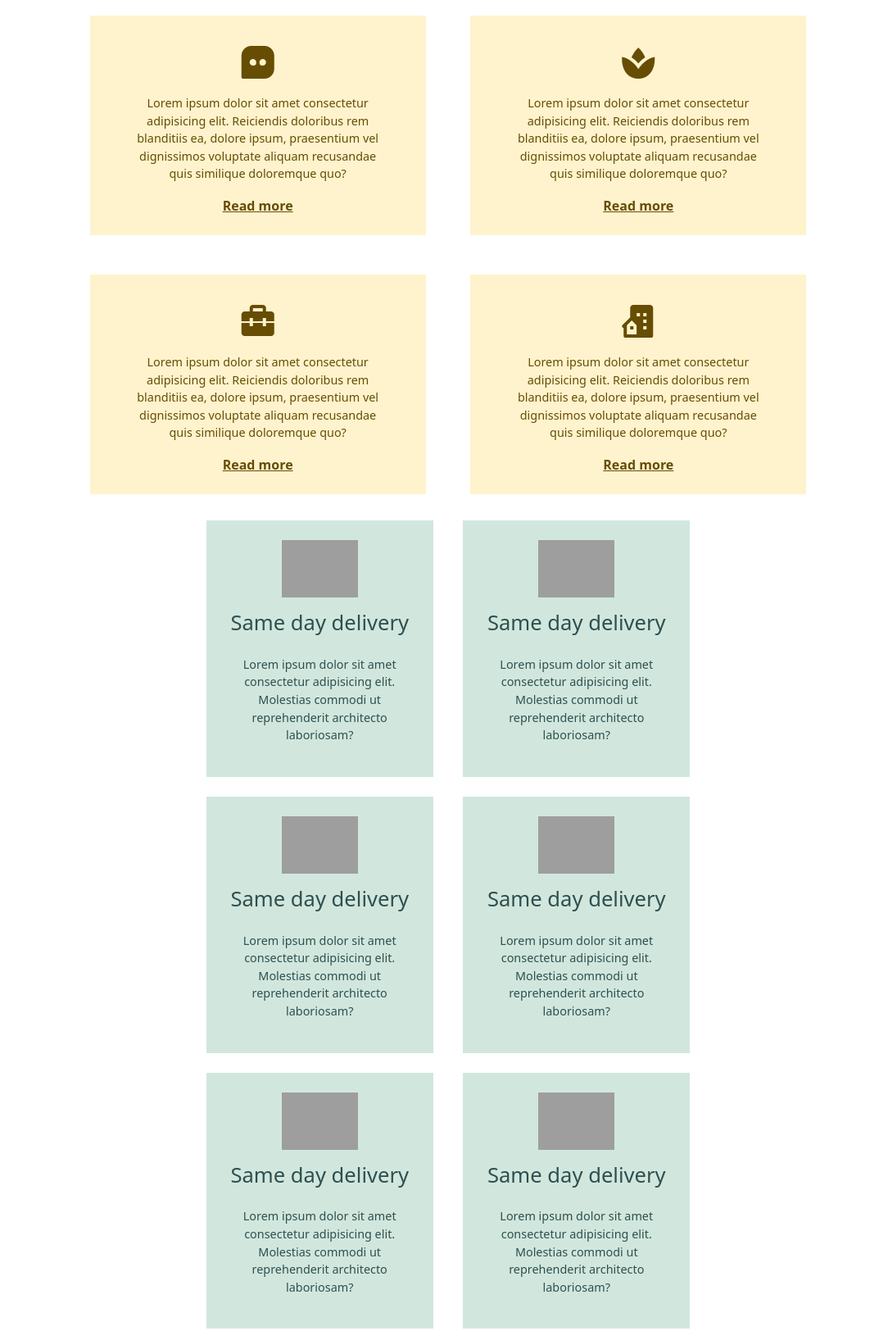
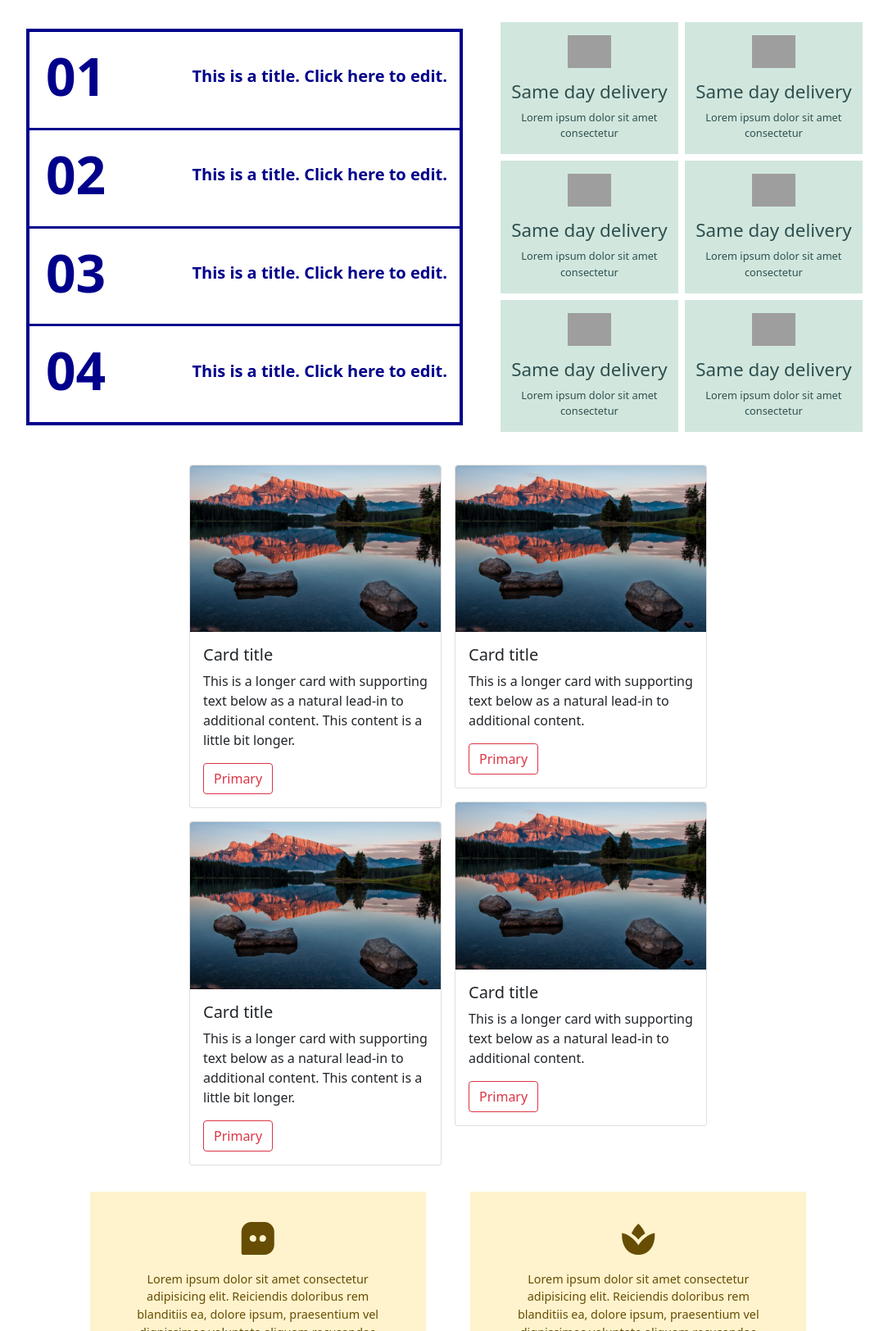
Before and after one commit to ismartNishant/demo_ui_3, a plain HTML site: page index3.html in a window 1280 px wide. Shown: the part 4254-5878 px from the top of the page at 82% size, without its empty margins (93-1177 px from the left). Drawn offline with nearby package versions, Linux system fonts and the light colour scheme; grey boxes are pictures that could not be loaded.

Commit message:
cards updated

```diff
--- a/css/style3.css
+++ b/css/style3.css
@@ -8,7 +8,7 @@
   font-size: 0.9rem;
 }
 .pics img{
-  height: 70px;
+  height: 40px;
 }
 .testimonial{
 background: #ffff70;
--- a/index3.html
+++ b/index3.html
@@ -448,6 +448,154 @@
       </div>
     </div>
 
+    <div class=" col-lg-10 m-auto py-3 overflow-hidden d-flex justify-content-center flex-wrap align-items-center">
+      <div class="listing col-lg-6 m-auto my-3 overflow-hidden" style="border: 4px solid darkblue; text-align: center;">
+        <div class="row  py-3 justify-content-between align-items-center" style="border-bottom: 3px solid darkblue;">
+          <div class="col-3">
+            <h1 class="fw-bolder" style="font-size: 4rem;
+                color: darkblue;">01</h1>
+          </div>
+          <div class="col-8">
+            <h5 class="fw-bold" style="color: darkblue;">This is a title. Click here to edit.</h5>
+          </div>
+        </div>
+        <div class="row  py-3 justify-content-between align-items-center" style="border-bottom: 3px solid darkblue;">
+          <div class="col-3">
+            <h1 class="fw-bolder" style="font-size: 4rem;
+                color: darkblue;">02</h1>
+          </div>
+          <div class="col-8">
+            <h5 class="fw-bold" style="color: darkblue;">This is a title. Click here to edit.</h5>
+          </div>
+        </div>
+        <div class="row  py-3 justify-content-between align-items-center" style="border-bottom: 3px solid darkblue;">
+          <div class="col-3">
+            <h1 class="fw-bolder" style="font-size: 4rem;
+                color: darkblue;">03</h1>
+          </div>
+          <div class="col-8">
+            <h5 class="fw-bold" style="color: darkblue;">This is a title. Click here to edit.</h5>
+          </div>
+        </div>
+        <div class="row  py-3 justify-content-between align-items-center ">
+          <div class="col-3">
+            <h1 class="fw-bolder" style="font-size: 4rem;
+                color: darkblue;">04</h1>
+          </div>
+          <div class="col-8">
+            <h5 class="fw-bold" style="color: darkblue;">This is a title. Click here to edit.</h5>
+          </div>
+        </div>
+      </div>
+      <div>
+        <div class="row flex-wrap justify-content-center gap-2 align-items-center mb-2 ">
+          <div class="col-sm-5 col-xs-9 card_style list-group-item-success px-2 py-3" style="text-align: center;">
+            <div class="coll-11 pics mb-3">
+              <img src="https://www.svgrepo.com/show/27132/man.svg">
+            </div>
+            <h3 class="mb-2 fw-normal" style="font-size: 1.4rem;
+              color: darkslategrey;">Same day delivery</h3>
+            <p  class="p-0 m-0" style="font-size: 0.8rem;
+              color: darkslategray;">Lorem ipsum dolor sit amet consectetur</p>
+          </div>
+          <div class="col-sm-5 col-xs-9 card_style list-group-item-success px-2 py-3" style="text-align: center;">
+            <div class="coll-11 pics mb-3">
+              <img src="https://www.svgrepo.com/show/22694/delivery-truck.svg">
+            </div>
+            <h3 class="mb-2 fw-normal" style="font-size: 1.4rem;
+              color: darkslategrey;">Same day delivery</h3>
+            <p  class="p-0 m-0" style="font-size: 0.8rem;
+              color: darkslategray;">Lorem ipsum dolor sit amet consectetur </p>
+          </div>
+        </div>
+        <div class="row flex-wrap justify-content-center gap-2 align-items-center mb-2 ">
+          <div class="col-sm-5 col-xs-9 card_style list-group-item-success px-2 py-3" style="text-align: center;">
+            <div class="coll-11 pics mb-3">
+              <img src="https://www.svgrepo.com/show/1811/woman-with-headphones-and-microphone.svg">
+            </div>
+            <h3 class="mb-2 fw-normal" style="font-size: 1.4rem;
+              color: darkslategrey;">Same day delivery</h3>
+            <p  class="p-0 m-0" style="font-size: 0.8rem;
+              color: darkslategray;">Lorem ipsum dolor sit amet consectetur </p>
+          </div>
+          <div class="col-sm-5 col-xs-9 card_style list-group-item-success px-2 py-3" style="text-align: center;">
+            <div class="coll-11 pics mb-3">
+              <img src="https://www.svgrepo.com/show/314029/gifts-solid.svg">
+            </div>
+            <h3 class="mb-2 fw-normal" style="font-size: 1.4rem;
+              color: darkslategrey;">Same day delivery</h3>
+            <p class="p-0 m-0" style="font-size: 0.8rem;
+              color: darkslategray;">Lorem ipsum dolor sit amet consectetur </p>
+          </div>
+        </div>
+        <div class="row flex-wrap justify-content-center gap-2 align-items-center  ">
+          <div class="col-sm-5 col-xs-9  card_style list-group-item-success px-2 py-3 " style="text-align: center;">
+            <div class="coll-11 pics mb-3">
+              <img src="https://www.svgrepo.com/show/33890/shopping-bag.svg">
+            </div>
+            <h3 class="mb-2 fw-normal" style="font-size: 1.4rem;
+              color: darkslategrey;">Same day delivery</h3>
+            <p  class="p-0 m-0" style="font-size: 0.8rem;
+              color: darkslategray;">Lorem ipsum dolor sit amet consectetur </p>
+          </div>
+          <div class="col-sm-5 col-xs-9 card_style list-group-item-success px-2 py-3" style="text-align: center;">
+            <div class="coll-11 pics mb-3">
+              <img src="https://www.svgrepo.com/show/85711/desktop-computer-screen-with-magnifying-glass-and-list.svg">
+            </div>
+            <h3 class="mb-2 fw-normal" style="font-size: 1.4rem;
+              color: darkslategrey;">Same day delivery</h3>
+            <p class="p-0 m-0" style="font-size: 0.8rem;
+              color: darkslategray;">Lorem ipsum dolor sit amet consectetur </p>
+          </div>
+        </div>
+      </div>
+    </div>
+    <div class="m-auto py-3 ">
+      <div class="row row-cols-1 row-cols-md-2 g-3 justify-content-center img-card-5 " t>
+        <div class="col-lg-3 d-flex gap-3 flex-column ">
+          <div class="card overflow-hidden">
+            <img src="./img/a.jpg" class="card-img-top" alt="...">
+            <div class="card-body">
+              <h5 class="card-title">Card title</h5>
+              <p class="card-text">This is a longer card with supporting text below as a natural lead-in to additional
+                content. This content is a little bit longer.</p>
+              <button type="button" class="btn btn-outline-danger">Primary</button>
+            </div>
+          </div>
+          <div class="card overflow-hidden">
+            <img src="./img/a.jpg" class="card-img-top" alt="...">
+            <div class="card-body">
+              <h5 class="card-title">Card title</h5>
+              <p class="card-text">This is a longer card with supporting text below as a natural lead-in to additional
+                content. This content is a little bit longer.</p>
+              <button type="button" class="btn btn-outline-danger">Primary</button>
+            </div>
+          </div>
+        </div>
+        <div class="col-lg-3 d-flex flex-column gap-3">
+          <div class="card overflow-hidden">
+            <img src="./img/a.jpg" class="card-img-top" alt="...">
+            <div class="card-body">
+              <h5 class="card-title">Card title</h5>
+              <p class="card-text">This is a longer card with supporting text below as a natural lead-in to additional
+                content.</p>
+              <button type="button" class="btn btn-outline-danger">Primary</button>
+            </div>
+          </div>
+          <div class="card overflow-hidden">
+            <img src="./img/a.jpg" class="card-img-top" alt="...">
+            <div class="card-body">
+              <h5 class="card-title">Card title</h5>
+              <p class="card-text">This is a longer card with supporting text below as a natural lead-in to additional
+                content.</p>
+              <button type="button" class="btn btn-outline-danger">Primary</button>
+            </div>
+          </div>
+        </div>
+
+      </div>
+    </div>
+
 
     <div class="col-lg-9 m-auto py-3 overflow-hidden">
       <div class="row  flex-wrap justify-content-evenly align-items-center mb-sm-5">
@@ -491,75 +639,7 @@
         </div>
       </div>
     </div>
-    <div class="col-md-7 col-lg-6 m-auto py-3 overflow-hidden">
-      <div class="row flex-wrap justify-content-evenly align-items-center mb-sm-4">
-        <div class="col-sm-5 col-xs-9 card_style list-group-item-success p-4" style="text-align: center;">
-          <div class="coll-11 pics mb-3">
-            <img src="https://www.svgrepo.com/show/27132/man.svg">
-          </div>
-          <h2 class="mb-4 fw-normal" style="font-size: 1.6rem;
-              color: darkslategrey;">Same day delivery</h2>
-          <p style="font-size: 0.9rem;
-              color: darkslategray;">Lorem ipsum dolor sit amet consectetur adipisicing elit. Molestias commodi ut
-            reprehenderit architecto laboriosam?</p>
-        </div>
-        <div class="col-sm-5 col-xs-9 card_style list-group-item-success p-4" style="text-align: center;">
-          <div class="coll-11 pics mb-3">
-            <img src="https://www.svgrepo.com/show/22694/delivery-truck.svg">
-          </div>
-          <h2 class="mb-4 fw-normal" style="font-size: 1.6rem;
-              color: darkslategrey;">Same day delivery</h2>
-          <p style="font-size: 0.9rem;
-              color: darkslategray;">Lorem ipsum dolor sit amet consectetur adipisicing elit. Molestias commodi ut
-            reprehenderit architecto laboriosam?</p>
-        </div>
-      </div>
-      <div class="row flex-wrap justify-content-evenly align-items-center mb-sm-4">
-        <div class="col-sm-5 col-xs-9 card_style list-group-item-success p-4" style="text-align: center;">
-          <div class="coll-11 pics mb-3">
-            <img src="https://www.svgrepo.com/show/1811/woman-with-headphones-and-microphone.svg">
-          </div>
-          <h2 class="mb-4 fw-normal" style="font-size: 1.6rem;
-              color: darkslategrey;">Same day delivery</h2>
-          <p style="font-size: 0.9rem;
-              color: darkslategray;">Lorem ipsum dolor sit amet consectetur adipisicing elit. Molestias commodi ut
-            reprehenderit architecto laboriosam?</p>
-        </div>
-        <div class="col-sm-5 col-xs-9 card_style list-group-item-success p-4" style="text-align: center;">
-          <div class="coll-11 pics mb-3">
-            <img src="https://www.svgrepo.com/show/314029/gifts-solid.svg">
-          </div>
-          <h2 class="mb-4 fw-normal" style="font-size: 1.6rem;
-              color: darkslategrey;">Same day delivery</h2>
-          <p style="font-size: 0.9rem;
-              color: darkslategray;">Lorem ipsum dolor sit amet consectetur adipisicing elit. Molestias commodi ut
-            reprehenderit architecto laboriosam?</p>
-        </div>
-      </div>
-      <div class="row flex-wrap justify-content-evenly align-items-center mb-sm-4">
-        <div class="col-sm-5 col-xs-9  card_style list-group-item-success p-4" style="text-align: center;">
-          <div class="coll-11 pics mb-3">
-            <img src="https://www.svgrepo.com/show/33890/shopping-bag.svg">
-          </div>
-          <h2 class="mb-4 fw-normal" style="font-size: 1.6rem;
-              color: darkslategrey;">Same day delivery</h2>
-          <p style="font-size: 0.9rem;
-              color: darkslategray;">Lorem ipsum dolor sit amet consectetur adipisicing elit. Molestias commodi ut
-            reprehenderit architecto laboriosam?</p>
-        </div>
-        <div class="col-sm-5 col-xs-9 card_style list-group-item-success p-4" style="text-align: center;">
-          <div class="coll-11 pics mb-3">
-            <img src="https://www.svgrepo.com/show/85711/desktop-computer-screen-with-magnifying-glass-and-list.svg">
-          </div>
-          <h2 class="mb-4 fw-normal" style="font-size: 1.6rem;
-              color: darkslategrey;">Same day delivery</h2>
-          <p style="font-size: 0.9rem;
-              color: darkslategray;">Lorem ipsum dolor sit amet consectetur adipisicing elit. Molestias commodi ut
-            reprehenderit architecto laboriosam?</p>
-        </div>
-      </div>
 
-    </div>
     <div class="col-lg-11 m-auto py-3 overflow-hidden">
       <div class="row justify-content-evenly align-items-center flex-wrap">
         <div class="col-lg-2 col-sm-5  px-4 pt-4 pb-5  testimonial">
@@ -633,44 +713,7 @@
         </div>
       </div>
     </div>
-    <div class="listing col-lg-6 m-auto my-3 overflow-hidden" style="border: 4px solid darkblue; text-align: center;">
-      <div class="row  py-2 justify-content-between align-items-center" style="border-bottom: 3px solid darkblue;">
-        <div class="col-3">
-          <h1 class="fw-bolder" style="font-size: 4rem;
-              color: darkblue;">01</h1>
-        </div>
-        <div class="col-8">
-          <h5 class="fw-bold" style="color: darkblue;">This is a title. Click here to edit.</h5>
-        </div>
-      </div>
-      <div class="row  py-2 justify-content-between align-items-center" style="border-bottom: 3px solid darkblue;">
-        <div class="col-3">
-          <h1 class="fw-bolder" style="font-size: 4rem;
-              color: darkblue;">02</h1>
-        </div>
-        <div class="col-8">
-          <h5 class="fw-bold" style="color: darkblue;">This is a title. Click here to edit.</h5>
-        </div>
-      </div>
-      <div class="row  py-2 justify-content-between align-items-center" style="border-bottom: 3px solid darkblue;">
-        <div class="col-3">
-          <h1 class="fw-bolder" style="font-size: 4rem;
-              color: darkblue;">03</h1>
-        </div>
-        <div class="col-8">
-          <h5 class="fw-bold" style="color: darkblue;">This is a title. Click here to edit.</h5>
-        </div>
-      </div>
-      <div class="row  py-2 justify-content-between align-items-center ">
-        <div class="col-3">
-          <h1 class="fw-bolder" style="font-size: 4rem;
-              color: darkblue;">04</h1>
-        </div>
-        <div class="col-8">
-          <h5 class="fw-bold" style="color: darkblue;">This is a title. Click here to edit.</h5>
-        </div>
-      </div>
-    </div>
+
   </div>
 
 
```
